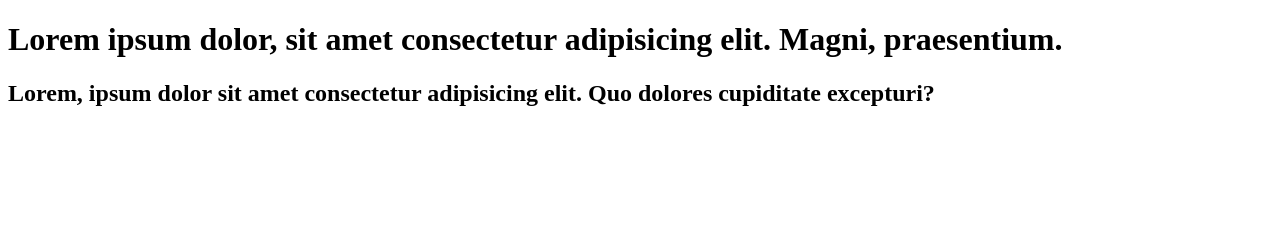
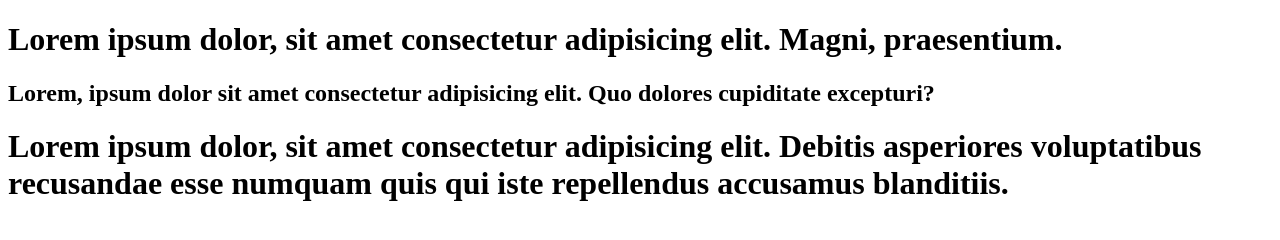
Before and after one commit to Sudip300198/firstproject, a plain HTML site: page git/newgit.html in a window 1280 px wide. Drawn offline with Linux system fonts and the light colour scheme.

Commit message:
I have changed it

```diff
--- a/git/newgit.html
+++ b/git/newgit.html
@@ -8,5 +8,6 @@
 <body>
     <h1>Lorem ipsum dolor, sit amet consectetur adipisicing elit. Magni, praesentium.</h1>
     <h2>Lorem, ipsum dolor sit amet consectetur adipisicing elit. Quo dolores cupiditate excepturi?</h2>
+    <h1>Lorem ipsum dolor, sit amet consectetur adipisicing elit. Debitis asperiores voluptatibus recusandae esse numquam quis qui iste repellendus accusamus blanditiis.</h1>
 </body>
 </html>
```
